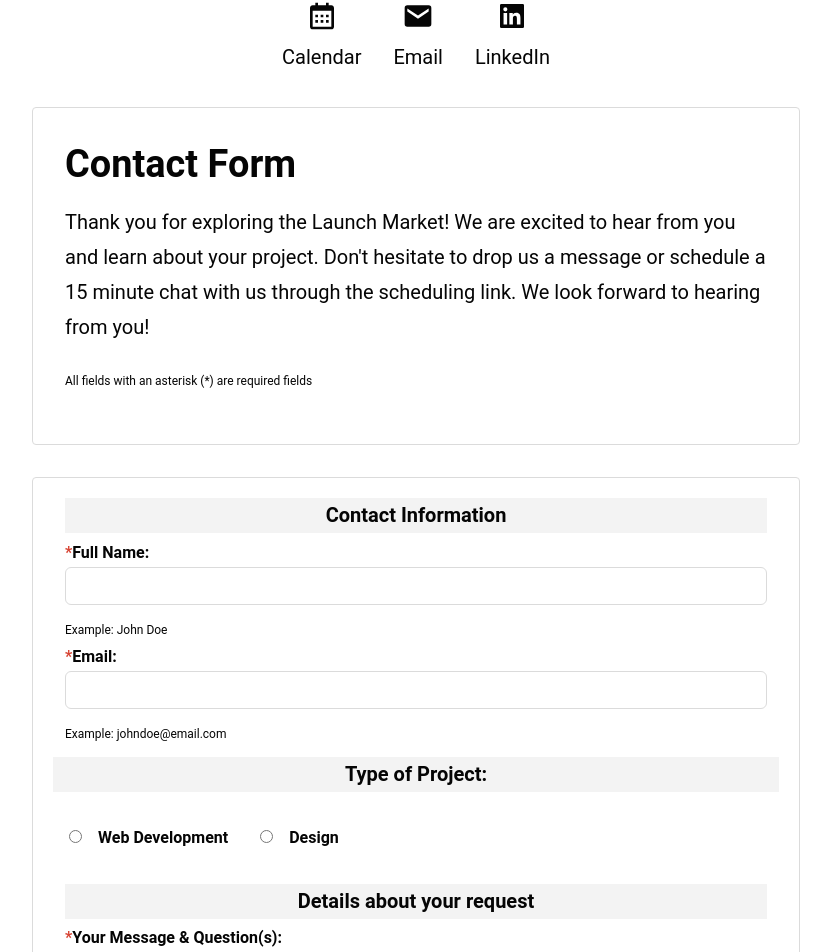
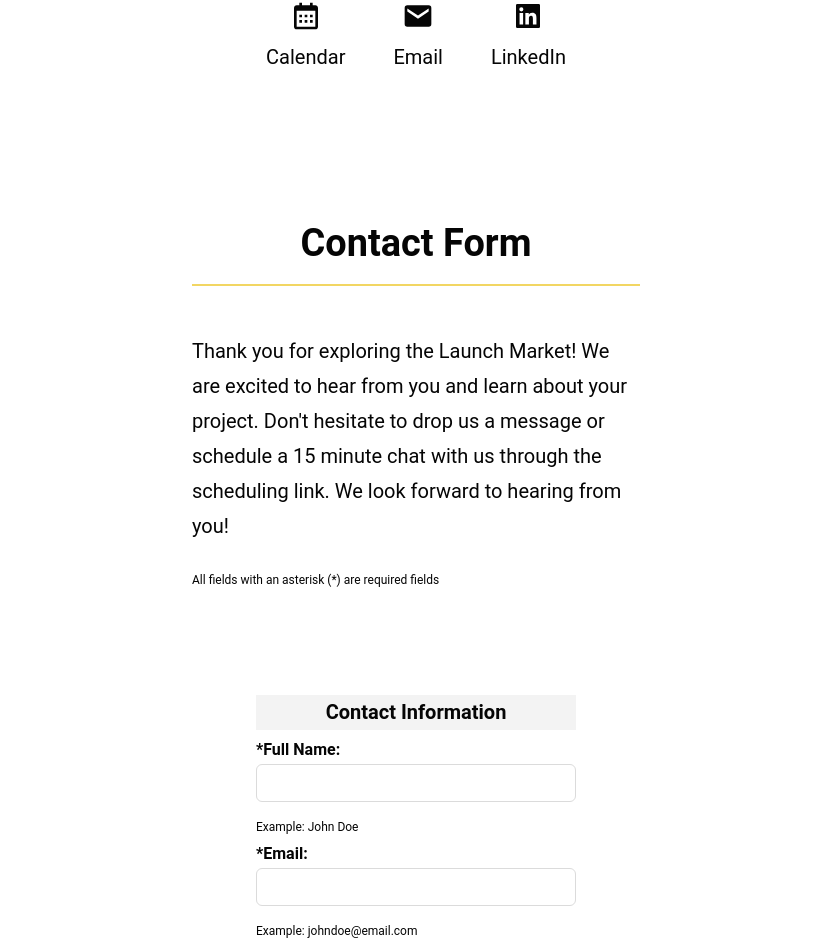
Before and after one commit to melissakipp/thelaunchmarket, a Next.js app: page /contact in a window 1280 px wide. Shown: the part 264-1216 px from the top of the page, without its empty margins (224-1055 px from the left). Built offline with nearby package versions, Linux system fonts and the light colour scheme.

Commit message:
Modify form and contact layout/styles

```diff
--- a/src/app/components/Form/Form.module.scss
+++ b/src/app/components/Form/Form.module.scss
@@ -1,10 +1,11 @@
 .header {
-  border: var(--borderStyle);
-  border-radius: 4px;
   padding: 1rem;
   margin: 0 0 2rem 0;
   h3 {
-    margin: 0 0 1rem 0;
+    margin: 3rem 0 3rem 0;
+    text-align: center;
+    border-bottom: 2px solid var(--primaryColor-300);
+    padding-bottom: 1rem;
   }
 }
 
@@ -15,8 +16,6 @@
   margin: 0 auto;
   padding: 20px;
   box-sizing: border-box;
-  border: var(--borderStyle);
-  border-radius: 4px;
   margin-bottom: 20px;
 }
 
@@ -39,10 +38,6 @@
 
 .label {
   font-weight: 700;
-  margin-bottom: 0.5rem;
-  span {
-    color: var(--error-t-800);
-  }
 }
 
 .textArea p {
@@ -52,6 +47,14 @@
 .textArea .counter {
   font-size: 1rem;
 }
+
+.btnContainer {
+  display: flex;
+  flex-flow: row nowrap;
+  justify-content: flex-end;
+  align-items: center;
+  gap: 1rem;
+  margin: 0 2rem 1rem 0;
 
   .submitBtn {
     background-color: var(--grayShadow);
@@ -63,6 +66,7 @@
     gap: 0.5rem;
     span {
       width: 24px;
+    }
   }
 }
 
@@ -92,9 +96,13 @@
 @media screen and (width >= 62.5em) {
   .header {
     padding: 2rem;
-    max-width: 60vw;
+    max-width: 40vw;
   }
   .container {
-    max-width: 60vw;
+    max-width: 30vw;
+  }
+  .btnContainer {
+    max-width: 33vw;
+    margin: 0 0 1rem 0;
   }
 }
--- a/src/styles/Contact.module.scss
+++ b/src/styles/Contact.module.scss
@@ -14,6 +14,17 @@
   align-items: center;
   padding: 2rem 2rem 2rem 2rem;
   gap: 2rem;
+  .title {
+    margin: 3rem 0 3rem 0;
+  }
+}
+
+.formContainer {
+  border: var(--borderStyle);
+  border-radius: 11px;
+  span {
+    color: var(--error-t-800);
+  }
 }
 
 .list {
@@ -21,8 +32,9 @@
   flex-flow: row wrap;
   justify-content: space-around;
   align-items: center;
-  gap: 2rem;
+  gap: 3rem;
   list-style-type: none;
+  margin: 0 0 2rem 0;
   li a {
     display: flex;
     flex-direction: column;
```
Lines whose indentation alone changed are shown as unchanged.
